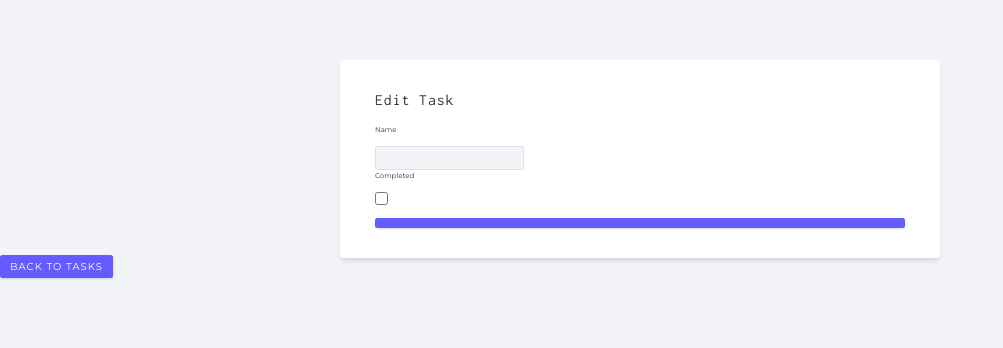
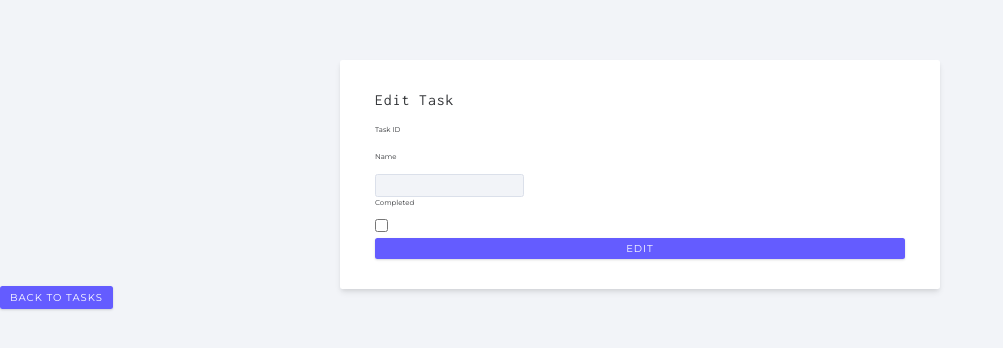
Before and after one commit to kurtuluserturk/task-manager-app, a website: page public/task.html in a window 1280 px wide. Shown: the whole page, without its empty margins (0-1003 px from the left). Drawn offline with nearby package versions, Linux system fonts and the light colour scheme.

Commit message:
task.html updated

```diff
--- a/public/task.html
+++ b/public/task.html
@@ -19,6 +19,10 @@
     <form class="single-task-form">
       <h4>Edit Task</h4>
       <div class="form-control">
+        <label>Task ID</label>
+        <p class="task-edit-id"></p>
+      </div>
+      <div class="form-control">
         <label for="name">Name</label>
         <input type="text" name="name" class="task-edit-name" />
       </div>
@@ -26,12 +30,11 @@
         <label for="completed">completed</label>
         <input type="checkbox" name="completed" class="task-edit-completed" />
       </div>
-      <button type="submit" class="block btn btn-task-edit"></button>
+      <button type="submit" class="block btn task-edit-btn">edit</button>
       <div class="form-alert"></div>
     </form>
     <a href="index.html" class="btn back-link">back to tasks</a>
   </div>
-
   <!-- axios -->
   <script src="https://cdnjs.cloudflare.com/ajax/libs/axios/0.21.1/axios.min.js"
     integrity="sha512-bZS47S7sPOxkjU/4Bt0zrhEtWx0y0CRkhEp8IckzK+ltifIIE9EMIMTuT/mEzoIMewUINruDBIR/jJnbguonqQ=="
```
